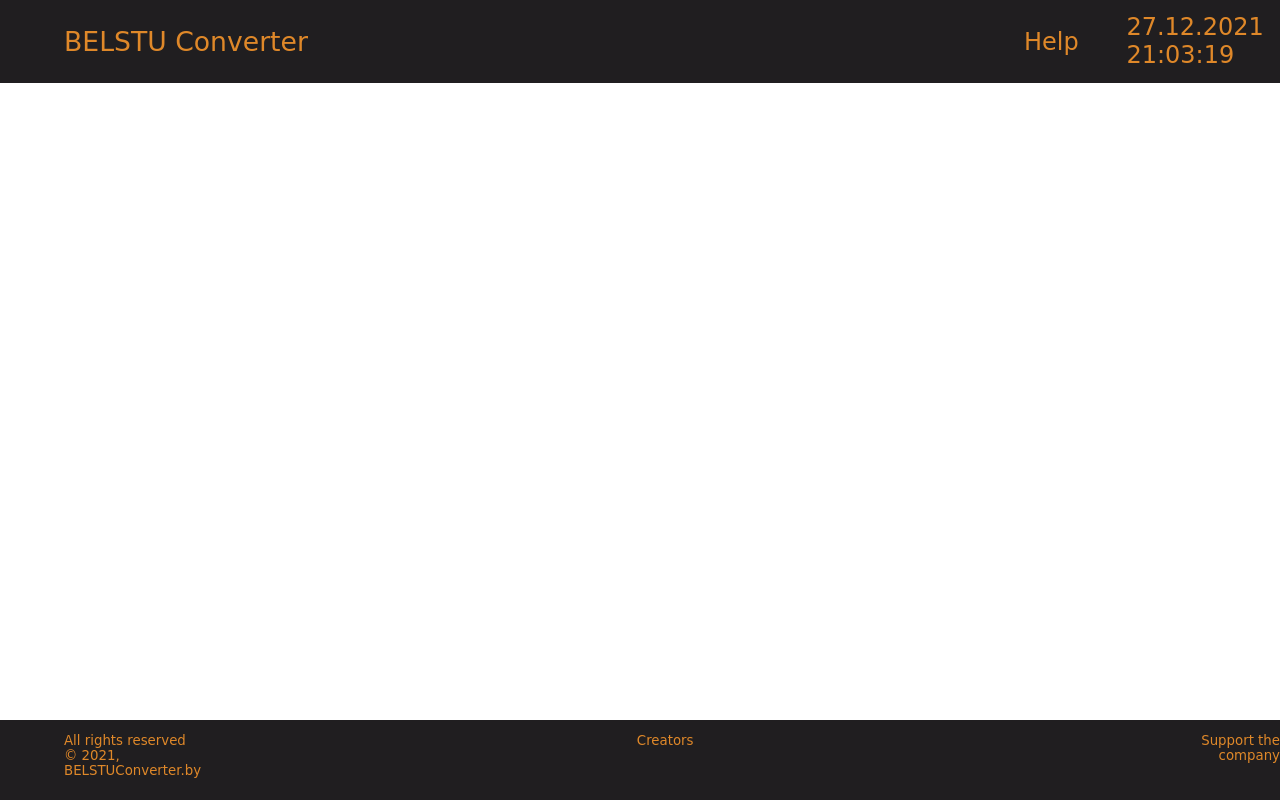
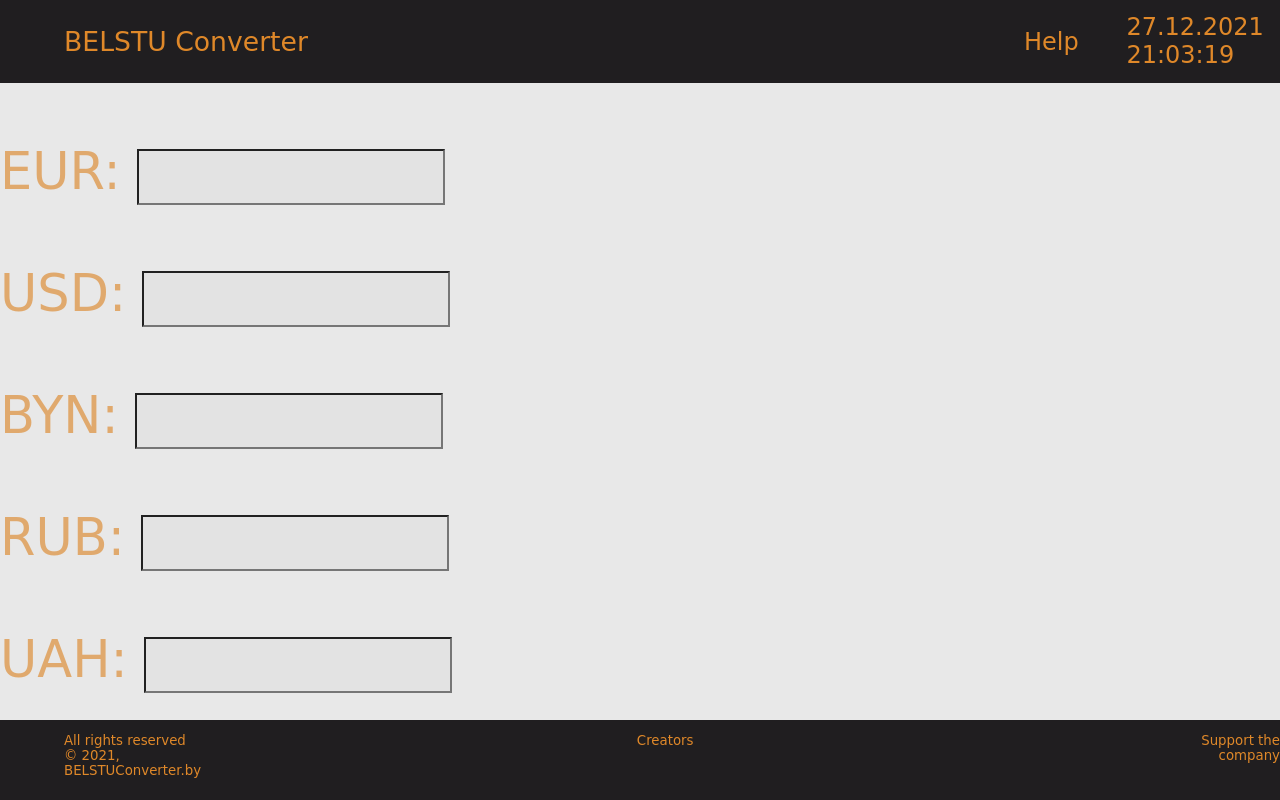
Before and after one commit to dimaqqw/Currency-Converter, a plain HTML site: page index.html in a window 1280 px wide. Drawn offline with Linux system fonts and the light colour scheme; a web font is replaced by a local one.

Commit message:
Add files via upload

```diff
--- a/index.html
+++ b/index.html
@@ -69,5 +69,23 @@
     		<a href="https://www.donationalerts.com/r/belstuconverter">Support the company</a>
     	</div>
     </footer>
+	<main>
+		<form>
+			<p>
+			 <br />
+			 EUR: <input type='text' name='EUR'  /><br /><br />
+			 USD: <input type='text' name='USD'  /><br /> <br />
+			 BYN: <input type='text' name='BYN' /><br /><br />
+			 RUB: <input type='text' name='RUB' /><br /><br />
+			 UAH: <input type='text' name='UAH' /><br /><br />
+		 </p>
+
+			 </form>
+
+
+
+
+
+	</main>
 </body>
 </html>
--- a/main.css
+++ b/main.css
@@ -94,3 +94,20 @@ footer a {
 .sup a:hover{
 	color: #ddc3a5;
 }
+main{
+	background-color: #e8e8e8;
+
+
+
+}
+p{
+	color: #e0a96d;
+	font-size: 51px;
+	font-family: 'Bakbak One', cursive;
+}
+input{
+	background-color:#e3e3e3 ;
+	height: 50px;
+	width: 300px;
+	font-size: 35px;
+}
```
